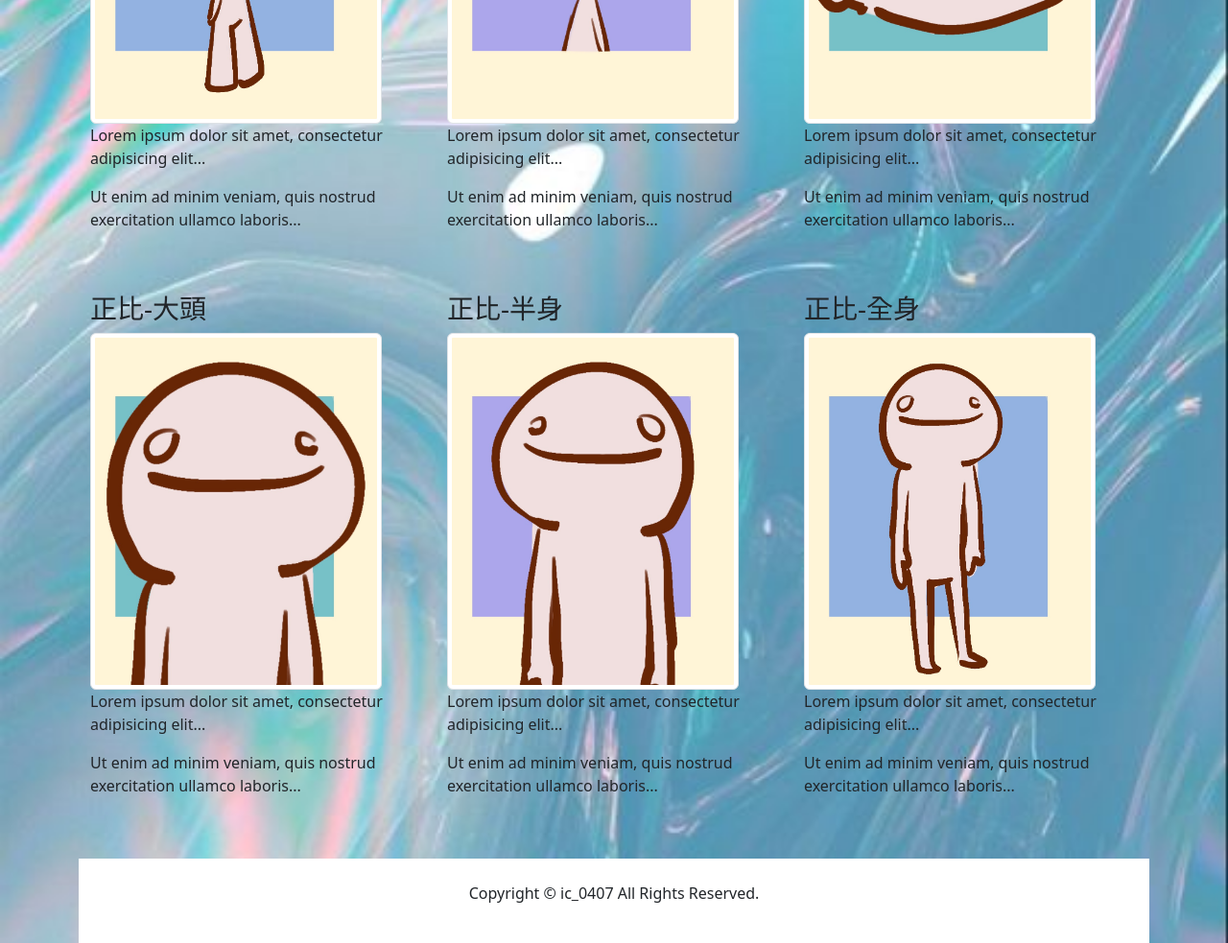
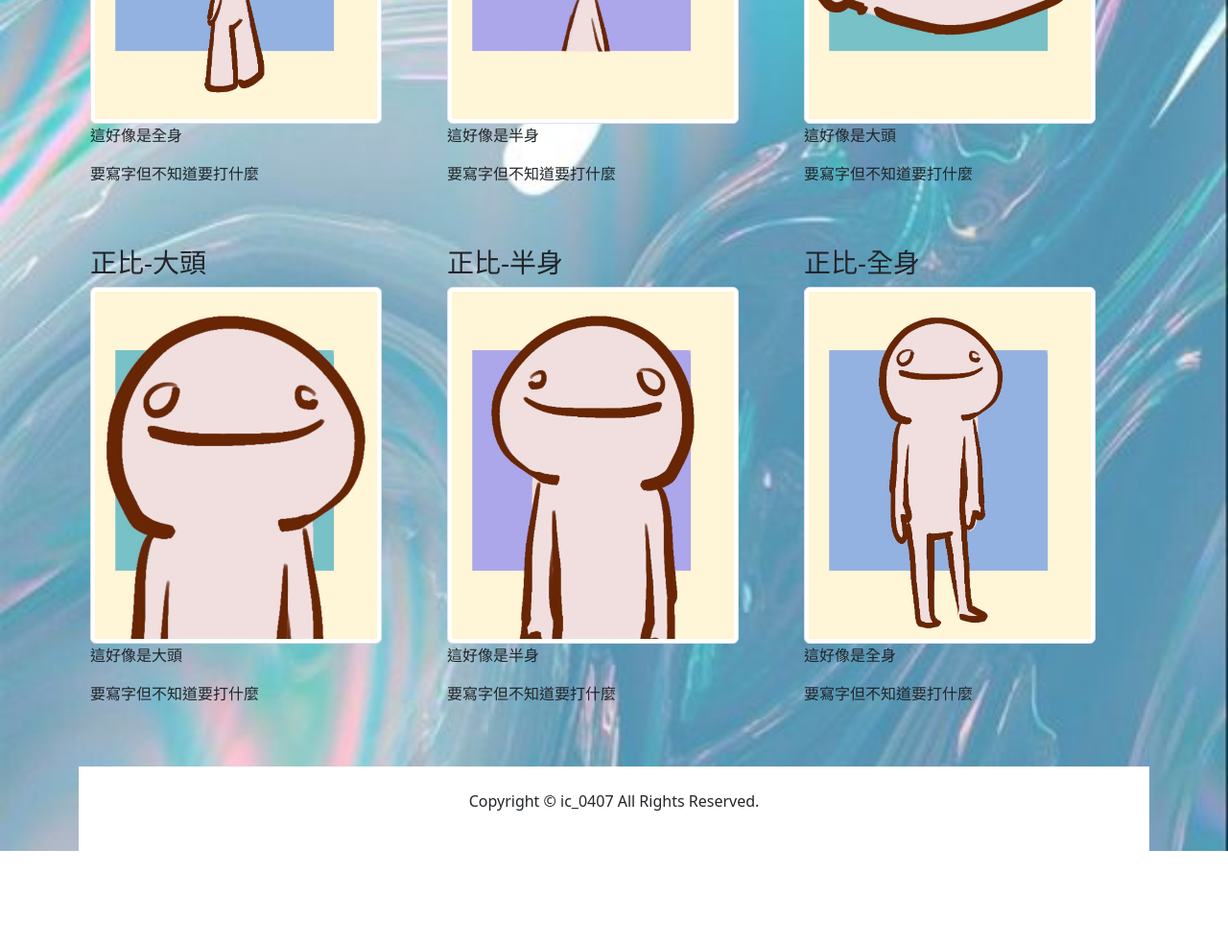
Before and after one commit to ic0407/End_of_term, a plain HTML site: page end_html_PictureDisplay.html in a window 1280 px wide. Shown: the part 640-1623 px from the top of the page at 96% size. After the commit the page ends 1527 px from the top, so only its background shows below. Drawn offline with Linux system fonts and the light colour scheme.

Commit message:
20240103

```diff
--- a/end_html_PictureDisplay.html
+++ b/end_html_PictureDisplay.html
@@ -48,20 +48,20 @@
       <div class="col-sm-4">
         <h3>QQ人-全身</h3>
         <img src="pic/QQface01.jpg" class="img-thumbnail" alt="Cinque Terre" width="304" height="236">
-        <p>Lorem ipsum dolor sit amet, consectetur adipisicing elit...</p>
-        <p>Ut enim ad minim veniam, quis nostrud exercitation ullamco laboris...</p>
+        <p>這好像是全身</p>
+        <p>要寫字但不知道要打什麼</p>
       </div>
       <div class="col-sm-4">
         <h3>QQ人-半身</h3>
         <img src="pic/QQface02.jpg" class="img-thumbnail" alt="Cinque Terre" width="304" height="236">
-        <p>Lorem ipsum dolor sit amet, consectetur adipisicing elit...</p>
-        <p>Ut enim ad minim veniam, quis nostrud exercitation ullamco laboris...</p>
+        <p>這好像是半身</p>
+        <p>要寫字但不知道要打什麼</p>
       </div>
       <div class="col-sm-4">
         <h3>QQ人-大頭</h3>
         <img src="pic/QQface03.jpg" class="img-thumbnail" alt="Cinque Terre" width="304" height="236">
-        <p>Lorem ipsum dolor sit amet, consectetur adipisicing elit...</p>
-        <p>Ut enim ad minim veniam, quis nostrud exercitation ullamco laboris...</p>
+        <p>這好像是大頭</p>
+        <p>要寫字但不知道要打什麼</p>
       </div>
     </div>
   </div>
@@ -71,20 +71,20 @@
       <div class="col-sm-4">
         <h3>正比-大頭</h3>
         <img src="pic/face01.jpg" class="img-thumbnail" alt="Cinque Terre" width="304" height="236">
-        <p>Lorem ipsum dolor sit amet, consectetur adipisicing elit...</p>
-        <p>Ut enim ad minim veniam, quis nostrud exercitation ullamco laboris...</p>
+        <p>這好像是大頭</p>
+        <p>要寫字但不知道要打什麼</p>
       </div>
       <div class="col-sm-4">
         <h3>正比-半身</h3>
         <img src="pic/face02.jpg" class="img-thumbnail" alt="Cinque Terre" width="304" height="236">
-        <p>Lorem ipsum dolor sit amet, consectetur adipisicing elit...</p>
-        <p>Ut enim ad minim veniam, quis nostrud exercitation ullamco laboris...</p>
+        <p>這好像是半身</p>
+        <p>要寫字但不知道要打什麼</p>
       </div>
       <div class="col-sm-4">
         <h3>正比-全身</h3>
         <img src="pic/face03.jpg" class="img-thumbnail" alt="Cinque Terre" width="304" height="236">
-        <p>Lorem ipsum dolor sit amet, consectetur adipisicing elit...</p>
-        <p>Ut enim ad minim veniam, quis nostrud exercitation ullamco laboris...</p>
+        <p>這好像是全身</p>
+        <p>要寫字但不知道要打什麼</p>
       </div>
     </div>
   </div>
```
